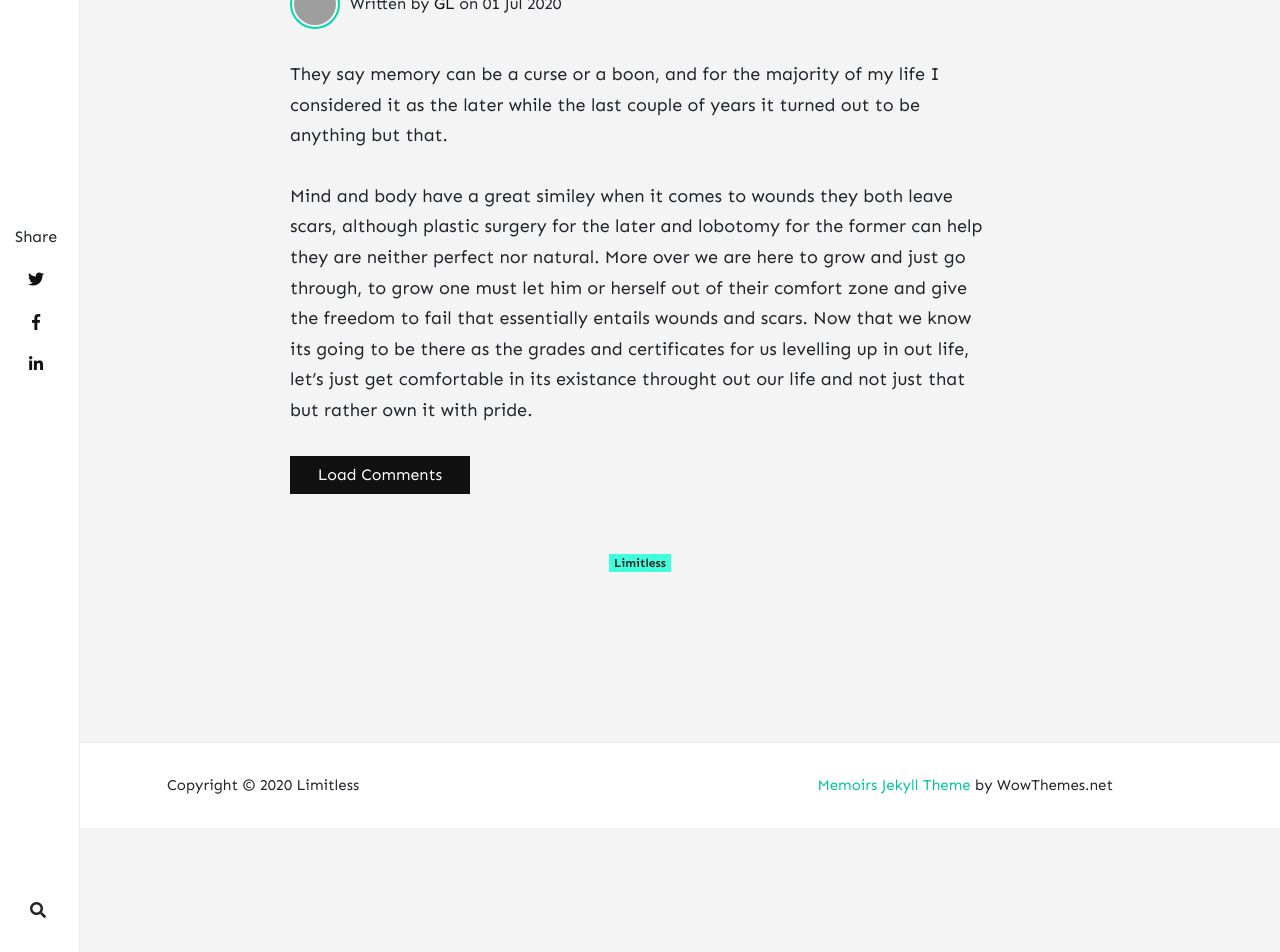
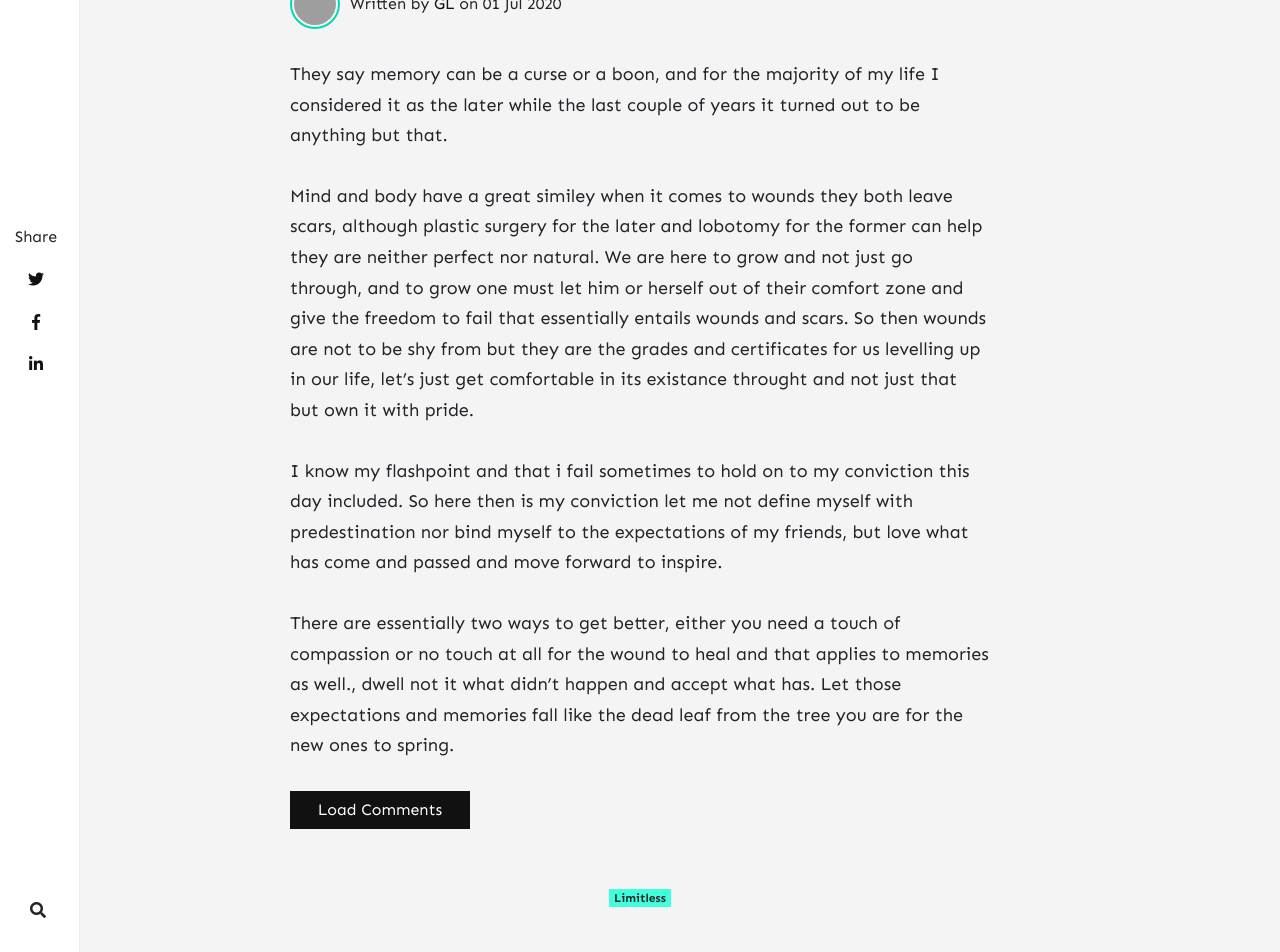
Before and after one commit to gowrav/gowrav.github.io, a Jekyll site: the page built from _posts/2020-07-01-level-up.md, in a window 1280 px wide and 1400 px high. Shown: the part 446-1398 px from the top of the window. Built offline with Jekyll 4.4.1, drawn with Linux system fonts in a browser that asks for light colours; nearby versions of some CDN libraries; comment, search, counter and statistics services are not loaded; grey boxes are pictures that could not be loaded.

Commit message:
Update 2020-07-01-level-up.md

```diff
--- a/_posts/2020-07-01-level-up.md
+++ b/_posts/2020-07-01-level-up.md
@@ -11,4 +11,9 @@ rating:
 
 They say memory can be a curse or a boon, and for the majority of my life I considered it as the later while the last couple of years it turned out to be anything but that.
 
-Mind and body have a great similey when it comes to wounds they both leave scars, although plastic surgery for the later and lobotomy for the former can help they are neither perfect nor natural. More over we are here to grow and just go through, to grow one must let him or herself out of their comfort zone and give the freedom to fail that essentially entails wounds and scars. Now that we know its going to be there as the grades and certificates for us levelling up in out life, let's just get comfortable in its existance throught out our life and not just that but rather own it with pride.
+Mind and body have a great similey when it comes to wounds they both leave scars, although plastic surgery for the later and lobotomy for the former can help they are neither perfect nor natural.
+We are here to grow and not just go through, and to grow one must let him or herself out of their comfort zone and give the freedom to fail that essentially entails wounds and scars. So then wounds are not to be shy from but they are the grades and certificates for us levelling up in our life, let's just get comfortable in its existance throught and not just that but own it with pride.
+
+I know my flashpoint and that i fail sometimes to hold on to my conviction this day included. So here then is my conviction let me not define myself with predestination nor bind myself to the expectations of my friends, but love what has come and passed and move forward to inspire.
+
+There are essentially two ways to get better, either you need a touch of compassion or no touch at all for the wound to heal and that applies to memories as well., dwell not it what didn't happen and accept what has. Let those expectations and memories fall like the dead leaf from the tree you are for the new ones to spring.
```
